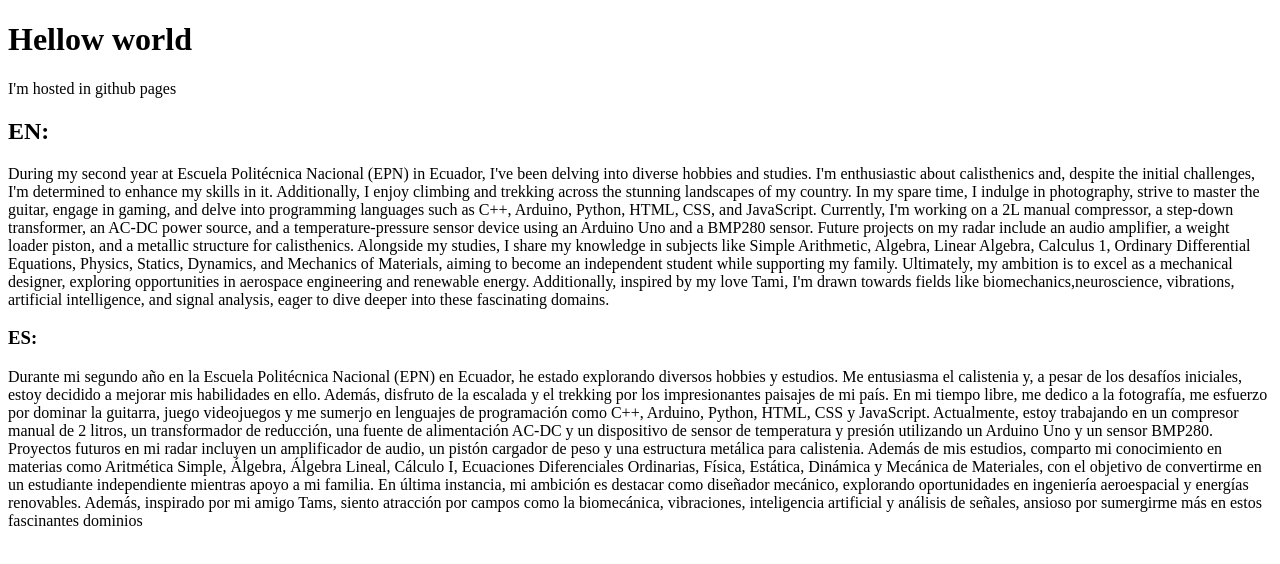
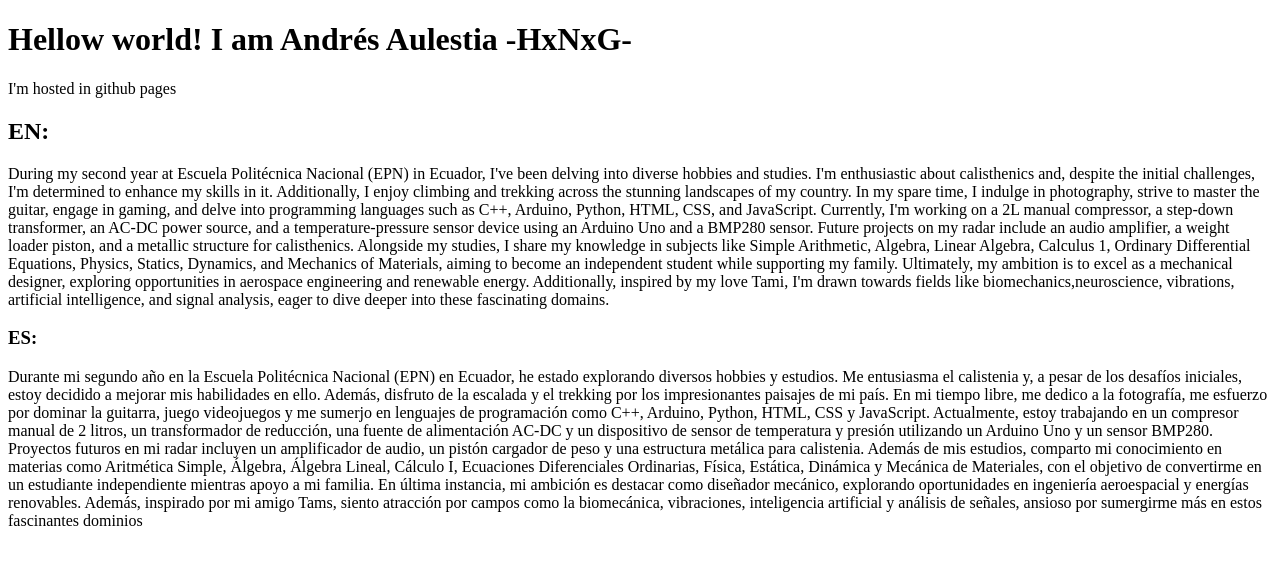
Before and after one commit to HxNxG/HxNxG.github.io, a plain HTML site: page index.html in a window 1280 px wide. Drawn offline with Linux system fonts and the light colour scheme.

Commit message:
tittle
title

```diff
--- a/index.html
+++ b/index.html
@@ -5,7 +5,7 @@
         <title> My first web page project</title>
     </head>
     <body>
-        <h1>Hellow world</h1>
+        <h1>Hellow world! I am Andrés Aulestia -HxNxG-</h1>
         <p>I'm hosted in github pages</p>
         <h2>EN:</h2>
         <div>During my second year at Escuela Politécnica Nacional (EPN) in Ecuador, I've been delving into diverse hobbies and studies.
```
